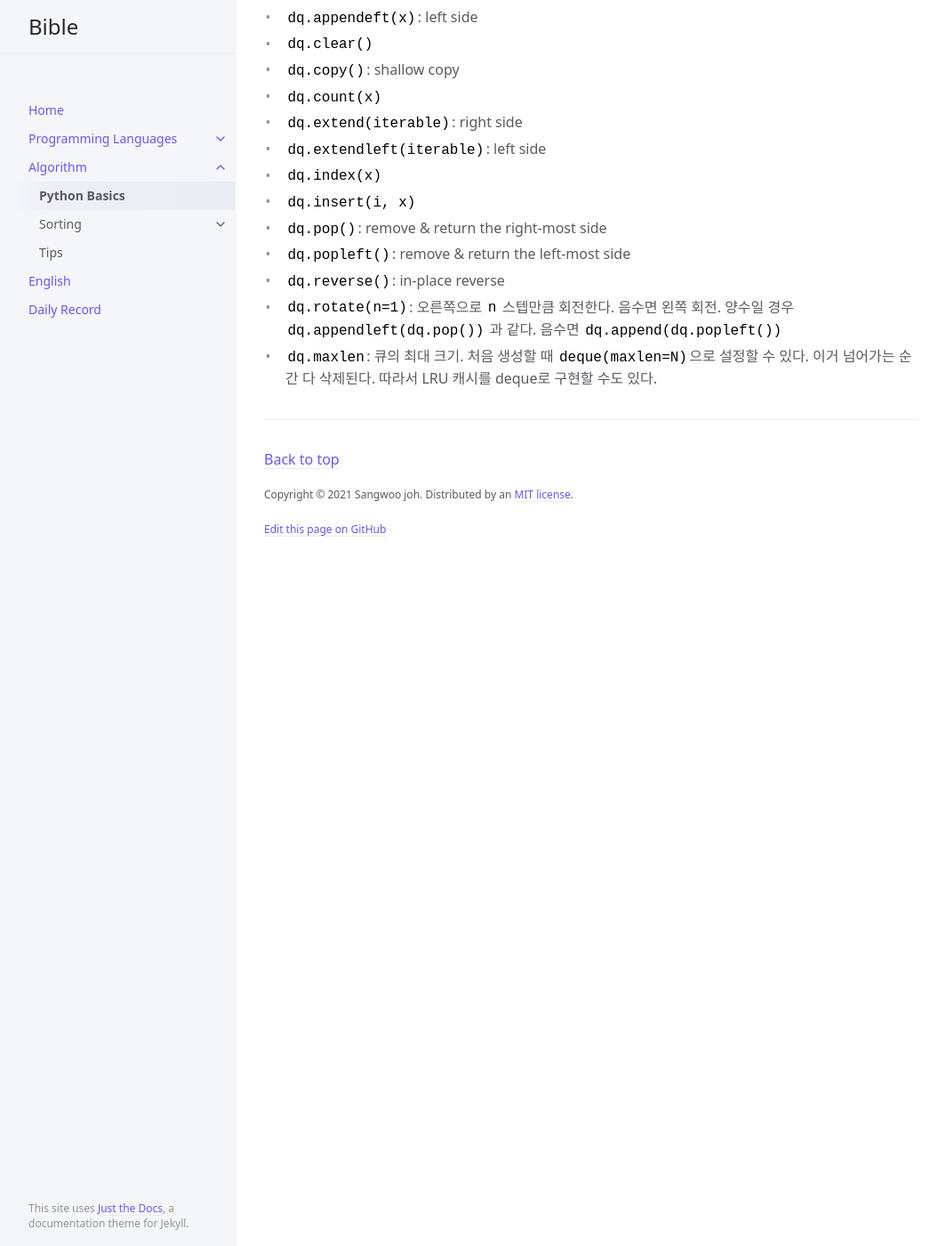
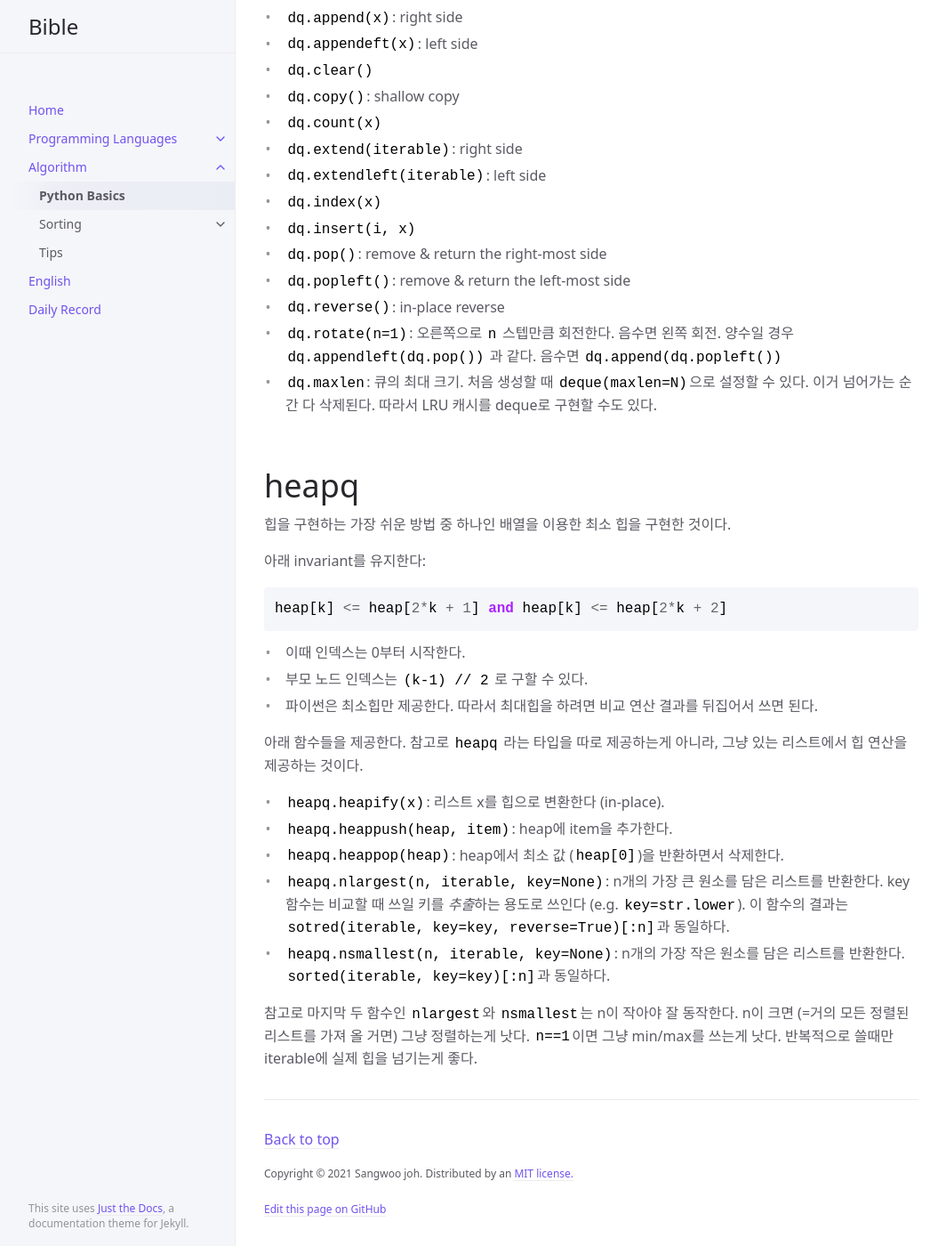
Before and after one commit to sangwoo-joh/bible-archive, a Jekyll site: the page built from algorithm/python-basics.md, in a window 1280 px wide and 1400 px high, scrolled down 4346 px. Shown: the whole window at 89% size, without its empty margins (107-1171 px from the left). Built offline with Jekyll 4.4.1, drawn with Linux system fonts in a browser that asks for light colours.

Commit message:
Add heapq

````diff
--- a/algorithm/python-basics.md
+++ b/algorithm/python-basics.md
@@ -190,3 +190,38 @@ Can't put off anymore.
  - `dq.maxlen`: 큐의 최대 크기. 처음 생성할 때 `deque(maxlen=N)`으로
    설정할 수 있다. 이거 넘어가는 순간 다 삭제된다. 따라서 LRU 캐시를
    deque로 구현할 수도 있다.
+
+
+# heapq
+ 힙을 구현하는 가장 쉬운 방법 중 하나인 배열을 이용한 최소 힙을 구현한
+ 것이다.
+
+ 아래 invariant를 유지한다:
+
+```python
+heap[k] <= heap[2*k + 1] and heap[k] <= heap[2*k + 2]
+```
+
+ - 이때 인덱스는 0부터 시작한다.
+ - 부모 노드 인덱스는 `(k-1) // 2` 로 구할 수 있다.
+ - 파이썬은 최소힙만 제공한다. 따라서 최대힙을 하려면 비교 연산 결과를
+   뒤집어서 쓰면 된다.
+
+  아래 함수들을 제공한다. 참고로 `heapq` 라는 타입을 따로 제공하는게
+  아니라, 그냥 있는 리스트에서 힙 연산을 제공하는 것이다.
+  - `heapq.heapify(x)`: 리스트 x를 힙으로 변환한다 (in-place).
+  - `heapq.heappush(heap, item)`: heap에 item을 추가한다.
+  - `heapq.heappop(heap)`: heap에서 최소 값 (`heap[0]`)을 반환하면서
+    삭제한다.
+  - `heapq.nlargest(n, iterable, key=None)`: n개의 가장 큰 원소를 담은
+    리스트를 반환한다. key 함수는 비교할 때 쓰일 키를 *추출*하는
+    용도로 쓰인다 (e.g. `key=str.lower`). 이 함수의 결과는
+    `sotred(iterable, key=key, reverse=True)[:n]`과 동일하다.
+  - `heapq.nsmallest(n, iterable, key=None)`: n개의 가장 작은 원소를
+    담은 리스트를 반환한다. `sorted(iterable, key=key)[:n]`과
+    동일하다.
+
+ 참고로 마지막 두 함수인 `nlargest`와 `nsmallest`는 n이 작아야 잘
+ 동작한다. n이 크면 (=거의 모든 정렬된 리스트를 가져 올 거면) 그냥
+ 정렬하는게 낫다. `n==1`이면 그냥 min/max를 쓰는게 낫다. 반복적으로
+ 쓸때만 iterable에 실제 힙을 넘기는게 좋다.
````
